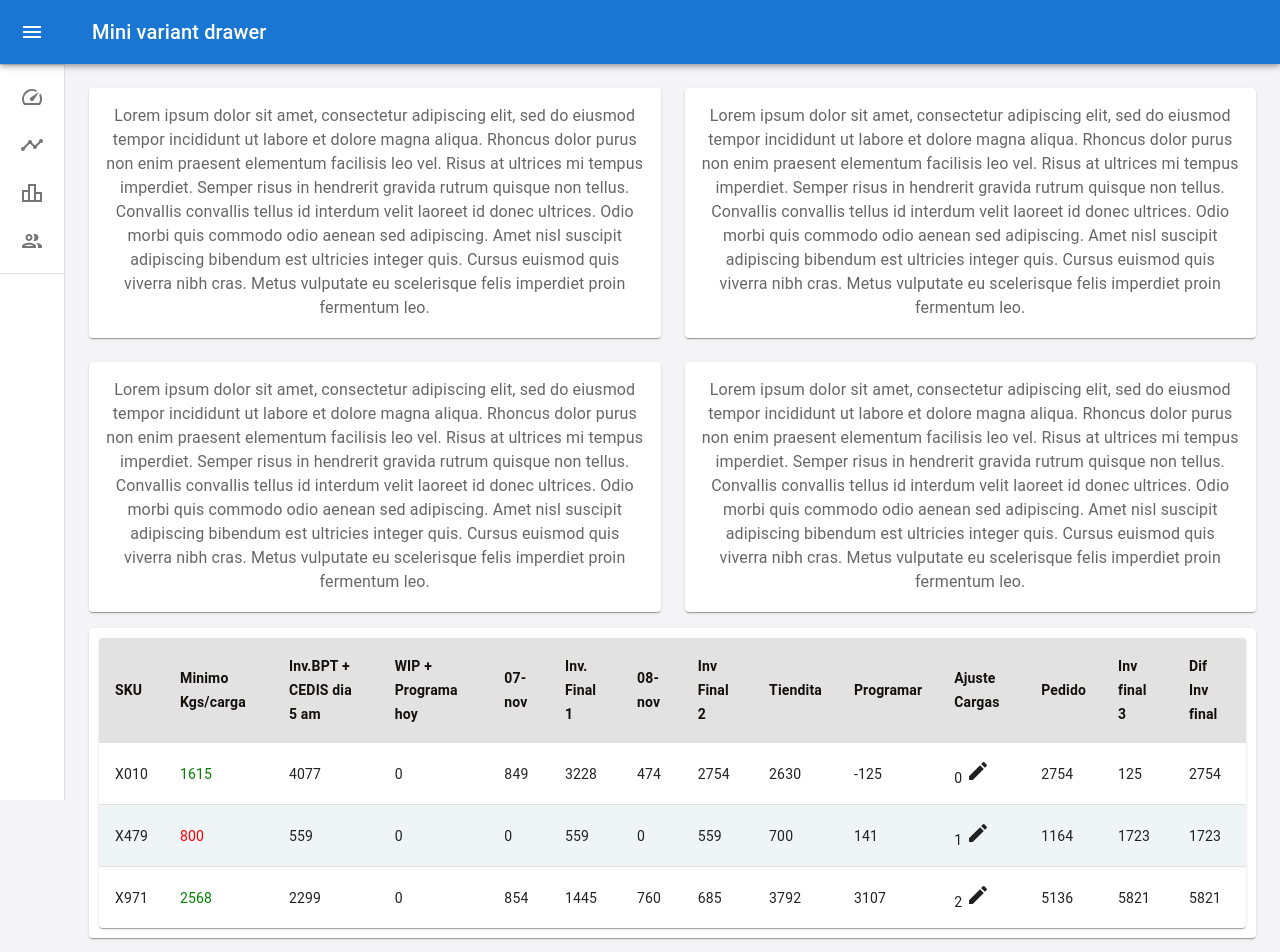
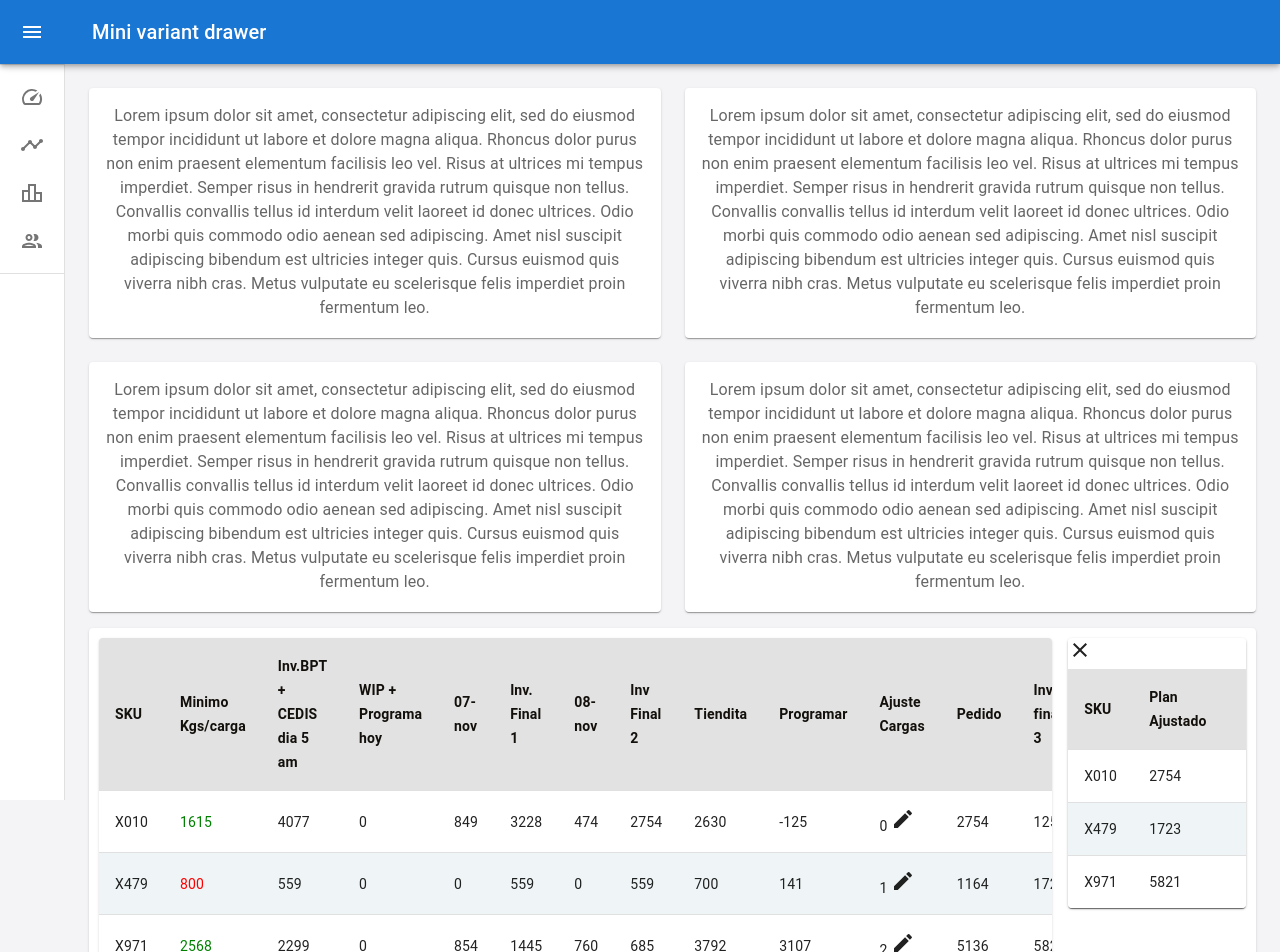
Before and after one commit to ZoiloMendoza/tabla_excel, a React (Create React App) app: page / in a window 1280 px wide. Shown: the top 952 px of the page. Built offline with nearby package versions, Linux system fonts and the light colour scheme.

Commit message:
add tabla dinamica

```diff
--- a/src/App.js
+++ b/src/App.js
@@ -1,9 +1,9 @@
-import ClippedDrawer from './components/DashBoard';
-import TableComponent from './components/Tabla';
+import DashBoard from './components/DashBoard';
 
 function App() {
   return (
-   <ClippedDrawer/>
+   <DashBoard/>
+
   );
 }
 
--- a/src/components/DashBoard.js
+++ b/src/components/DashBoard.js
@@ -17,12 +17,13 @@
 import ListItemIcon from '@mui/material/ListItemIcon';
 import ListItemText from '@mui/material/ListItemText';
 import FourPapers from './FourPapers.js';
-import BasicTable from './Tabla.js';
+import Tabla from './Tabla.js';
 import Grid from '@mui/material/Grid';
 import SpeedIcon from '@mui/icons-material/Speed';
 import TimelineIcon from '@mui/icons-material/Timeline';
 import LeaderboardOutlinedIcon from '@mui/icons-material/LeaderboardOutlined';
 import GroupOutlinedIcon from '@mui/icons-material/GroupOutlined';
+
 
 const drawerWidth = 240;
 
@@ -91,7 +92,7 @@
   }),
 );
 
-export default function MiniDrawer() {
+export default function DashBoard() {
   const theme = useTheme();
   const [open, setOpen] = React.useState(false);
 
@@ -182,7 +183,7 @@
             <FourPapers />
           </Grid>
           <Grid item xs={12}>
-            <BasicTable />
+            <Tabla/>
           </Grid>
         </Grid>
       </Box>
--- a/src/components/Tabla.js
+++ b/src/components/Tabla.js
@@ -10,6 +10,8 @@
 import CreateIcon from '@mui/icons-material/Create';
 import SaveIcon from '@mui/icons-material/Save';
 import { styled } from '@mui/material/styles';
+import TablaDinamica from './TablaDinamica';
+import Grid from '@mui/material/Grid';
 
 const dataInicial = [
   { SKU: 'X010', 'Minimo Kgs/carga': 1615, 'Inv.BPT + CEDIS dia 5 am': 4077, 'WIP + Programa hoy': 0, '07-nov': 849, 'Inv. Final 1': 3228, '08-nov': 474, 'Inv Final 2': 2754, Tiendita: 2630, Programar: -125, 'Ajuste Cargas': 0, Pedido: 2754, 'Inv final 3': 125, 'Dif Inv final':2754 },
@@ -85,7 +87,7 @@
     );
 }
 
-export default function BasicTable() {
+export default function Tabla() {
     const [data, setData] = useState(dataInicial);
     const [editingCell, setEditingCell] = useState(null);
 
@@ -110,13 +112,17 @@
 
    console.log(editingCell, 'editingCell')
     return (
-      <Paper sx={{padding:'10px'}}>
+      <Paper sx={{ padding: "10px" }}>
+        <Grid container spacing={2} columns={12}>
+          <Grid item xs={10}>
             <TableContainer component={Paper}>
               <Table sx={{ minWidth: 650 }} aria-label="simple table">
                 <TableHead>
                   <TableRow>
                     {columns.map((column) => (
-                <StyledTableCell align="left" key={column}>{column}</StyledTableCell>
+                      <StyledTableCell align="left" key={column}>
+                        {column}
+                      </StyledTableCell>
                     ))}
                   </TableRow>
                 </TableHead>
@@ -128,7 +134,10 @@
                           key={column}
                           column={column}
                           value={row[column]}
-                    isEditing={rowIndex === editingCell && column === 'Ajuste Cargas'}
+                          isEditing={
+                            rowIndex === editingCell &&
+                            column === "Ajuste Cargas"
+                          }
                           handleChange={(e) => handleChange(e, rowIndex)}
                           handleEdit={() => handleEditClick(rowIndex)}
                           handleSave={() => handleSaveClick(rowIndex)}
@@ -139,6 +148,11 @@
                 </TableBody>
               </Table>
             </TableContainer>
+          </Grid>
+          <Grid item xs={2}>
+            <TablaDinamica />
+          </Grid>
+        </Grid>
       </Paper>
     );
 }
--- /dev/null
+++ b/src/components/TablaDinamica.js
@@ -0,0 +1,98 @@
+import * as React from 'react';
+import { useState } from 'react';
+import Table from '@mui/material/Table';
+import TableBody from '@mui/material/TableBody';
+import TableCell, { tableCellClasses } from '@mui/material/TableCell';
+import TableContainer from '@mui/material/TableContainer';
+import TableHead from '@mui/material/TableHead';
+import TableRow from '@mui/material/TableRow';
+import Paper from '@mui/material/Paper';
+import ClearIcon from '@mui/icons-material/Clear';
+import AddIcon from '@mui/icons-material/Add';
+import { styled } from '@mui/material/styles';
+
+const dataInicial = [
+  { SKU: 'X010',  'Plan Ajustado':2754 },
+  { SKU: 'X479', 'Plan Ajustado':1723 },
+  { SKU: 'X971', 'Plan Ajustado':5821 },
+];
+
+const columns = [
+  'SKU',
+  'Plan Ajustado',
+];
+
+const StyledTableCell = styled(TableCell)(({ theme }) => ({
+    [`&.${tableCellClasses.head}`]: {
+      backgroundColor: '#e2e2e2',
+      color: '#13100c',
+      fontWeight: 700,
+    },
+    [`&.${tableCellClasses.body}`]: {
+      fontSize: 14,
+    },
+}));
+
+const StyledTableRow = styled(TableRow)(({ theme }) => ({
+    '&:nth-of-type(even)': { //Se cambio de odd a even
+      backgroundColor: 'rgba(223, 235, 237, 0.5)',
+      textAlign: 'center',
+    },
+    // hide last border
+    '&:last-child td, &:last-child th': {
+      border: 0,
+    },
+}));
+
+
+function Cell({value}) {
+
+    return (
+      <StyledTableCell align="left">
+          {value}
+      </StyledTableCell>
+    );
+}
+
+export default function TablaDinamica() {
+    //const [data, setData] = useState(dataInicial);
+    const [ocultar, setOcultar] = useState(false);
+
+    const handleOcultar = () => {
+      setOcultar(!ocultar);
+    };
+    if(ocultar){
+        return <Paper><AddIcon onClick={handleOcultar}/></Paper>
+    }
+
+   console.log(ocultar, 'ocultar')
+    return (
+      <Paper>
+      <TableContainer component={Paper}>
+      <ClearIcon onClick={handleOcultar}/>
+        <Table sx={{ minWidth: 180 }} aria-label="simple table">
+
+          <TableHead>
+            <TableRow>
+              {columns.map((column) => (
+                <StyledTableCell align="left" key={column}>{column}</StyledTableCell>
+              ))}
+            </TableRow>
+          </TableHead>
+          <TableBody>
+            {dataInicial.map((row, rowIndex) => (
+              <StyledTableRow key={rowIndex}>
+                {columns.map((column) => (
+                  <Cell
+                    key={column}
+                    value={row[column]}
+                  />
+                ))}
+              </StyledTableRow>
+            ))}
+          </TableBody>
+        </Table>
+      </TableContainer>
+      </Paper>
+    );
+}
```
Lines whose indentation alone changed are shown as unchanged.
